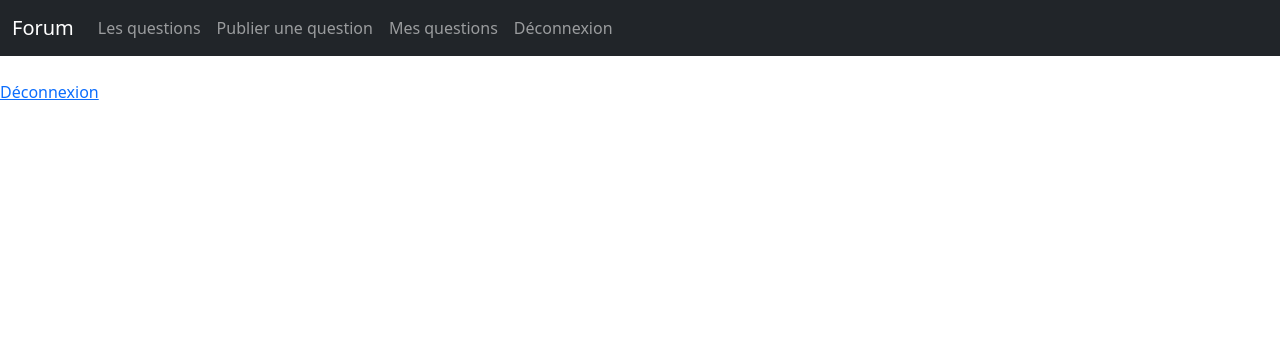
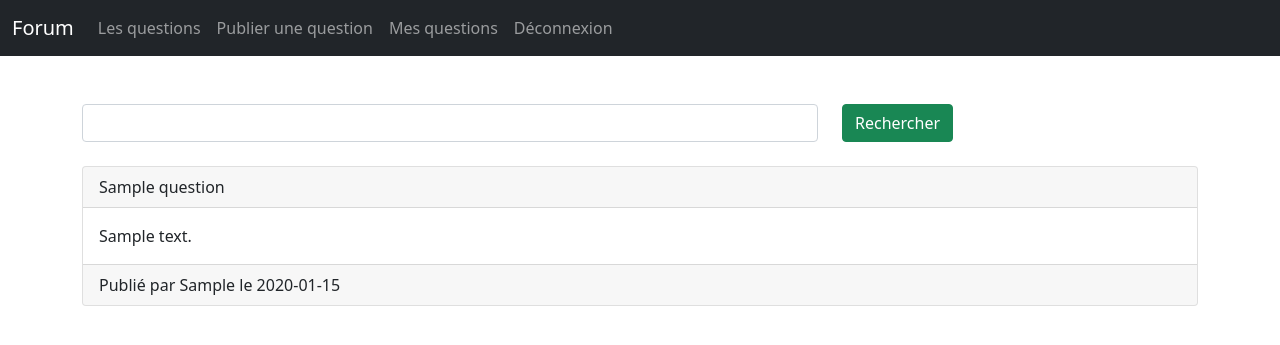
Before and after one commit to GACQUADRO/FORUM-PHP, a PHP site: page / in a window 1280 px wide. Shown: the top 345 px of the page. Run offline with PHP 8.4, Linux system fonts and the light colour scheme; a user stored in the database is signed in; tables that the repository leaves empty hold one stand-in row (values such as "Sample post").

Commit message:
afficher et rechercher des questions

```diff
--- a/actions/questions/deleteQuestionAction.php
+++ b/actions/questions/deleteQuestionAction.php
@@ -7,17 +7,21 @@ if(!isset($_SESSION['auth'])) {
 
 require('../database.php');
 
+//Verifier si l'id est rentre en parametre dans l'url
 if(isset($_GET['id']) AND !empty($_GET['id'])) {
     $idOfTheQuestion = $_GET['id'];
+    //verif si la  question existe
     $checkIfQuestionExists = $bdd->prepare('SELECT * FROM questions WHERE id = ?');
     $checkIfQuestionExists->execute(array($idOfTheQuestion));
 
     if($checkIfQuestionExists->rowCount() > 0) {
+        //recup les infos de la question
         $usersInfos = $checkIfQuestionExists->fetch();
         if($usersInfos['id_auteur'] == $_SESSION['id']) {
+            //supp la question si c user = auteur de la question
             $deleteThisQuestion = $bdd->prepare('DELETE FROM questions WHERE id = ?');
             $deleteThisQuestion->execute(array($idOfTheQuestion));
-
+            //redirection
             header('Location: ../../my-questions.php');
 
         } else {
--- /dev/null
+++ b/actions/questions/showAllQuestionsAction.php
@@ -0,0 +1,13 @@
+<?php
+require('actions/database.php');
+
+// recup les questions par default
+$getAllQuestions = $bdd->query('SELECT id, id_auteur, titre, description, pseudo_auteur, date_publication FROM questions ORDER BY id DESC LIMIT 0,5');
+
+// verif si il a une recherche
+if(isset($_GET['search']) AND !empty($_GET['search'])) {
+    //la recherche
+    $usersSearch = $_GET['search'];
+    //chop tous les info via la recherche par rapport au titre
+    $getAllQuestions = $bdd->query('SELECT id, id_auteur, titre, description, pseudo_auteur, date_publication FROM questions WHERE titre LIKE "%'.$usersSearch.'%" ORDER BY id DESC');
+}
--- a/includes/navbar.php
+++ b/includes/navbar.php
@@ -15,10 +15,16 @@
         <li class="nav-item">
           <a class="nav-link" href="my-questions.php">Mes questions</a>
         </li>
-        <li class="nav-item">
-          <a class="nav-link" href="actions/users/logoutAction.php">Déconnexion</a>
-        </li>
 
+        <?php
+        if (isset($_SESSION['auth'])) {
+          ?>
+            <li class="nav-item">
+              <a class="nav-link" href="actions/users/logoutAction.php">Déconnexion</a>
+            </li>
+          <?php
+        }
+        ?>
       </ul>
     </div>
   </div>
--- a/index.php
+++ b/index.php
@@ -1,13 +1,51 @@
 <?php
-    require('actions/users/securityAction.php');
+session_start();
+require('actions/questions/showAllQuestionsAction.php');
 ?>
 
 <!DOCTYPE html>
 <html lang="en">
-<?php include 'includes/head.php';?>
+<?php include 'includes/head.php'; ?>
+
 <body>
-    <?php include 'includes/navbar.php';?>
-    <a class="container" href="actions/users/logoutAction.php"><p>Déconnexion</p></a>
+    <?php include 'includes/navbar.php'; ?>
+    <br><br>
+
+    <div class="container">
+        <form method="GET">
+            <div class="form-group row">
+                <div class="col-8">
+                    <input type="search" name="search" class="form-control">
+                </div>
+                <div class="col-4">
+                    <button class="btn btn-success" type="submit">Rechercher</button>
+                </div>
+            </div>
+        </form>
+        <br>
+
+        <?php
+        while ($question = $getAllQuestions->fetch()) {
+        ?>
+            <div class="card">
+                <div class="card-header">
+                    <?= $question['titre']; ?>
+                </div>
+                <div class="card-body">
+                    <?= $question['description']; ?>
+                </div>
+
+                <div class="card-footer">
+                    Publié par <?= $question['pseudo_auteur']; ?> le <?= $question['date_publication']; ?>
+                </div>
+            </div>
+            <br>
+        <?php
+        }
+        ?>
+
+    </div>
 
 </body>
+
 </html>
```
